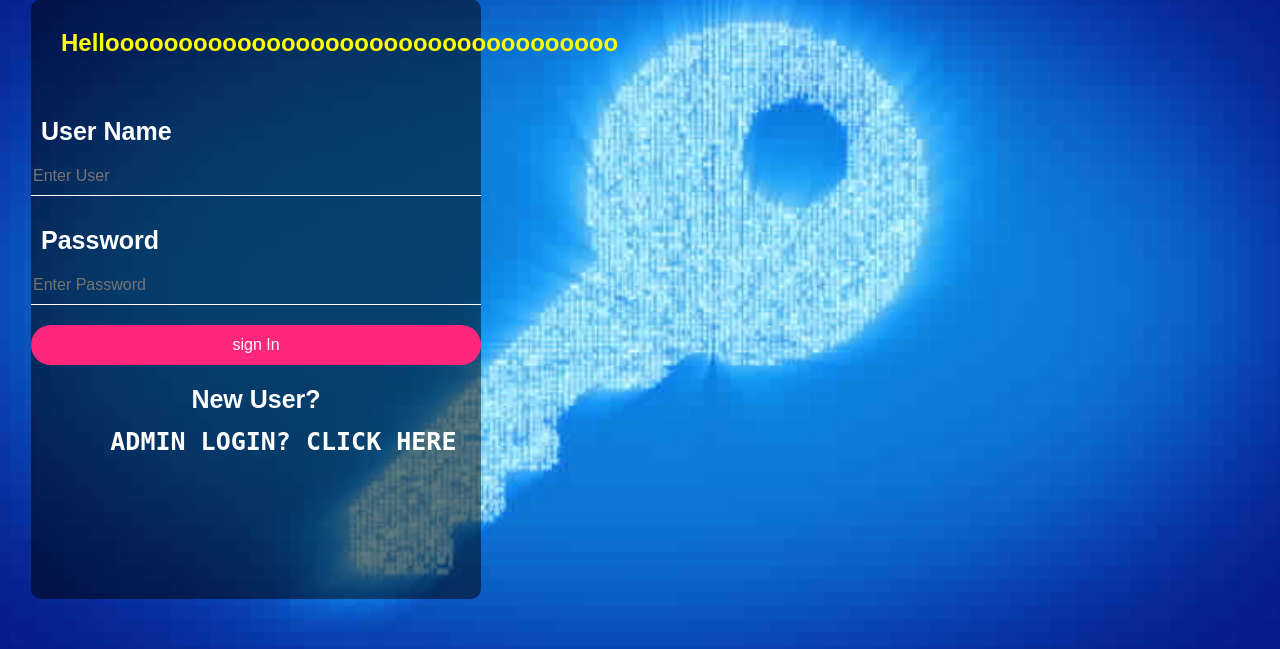
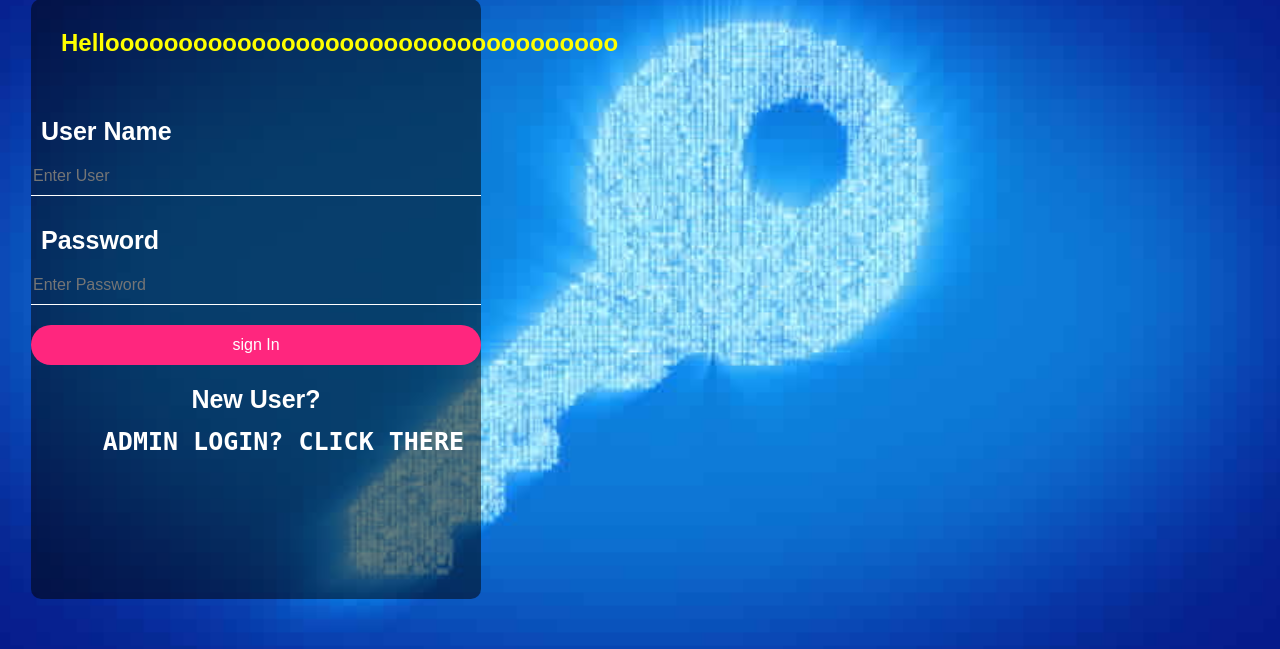
Before and after one commit to HarshaSindhe/Hotel, a PHP site: page /login1.php in a window 1280 px wide. Shown: the part 101-750 px from the top of the page. Run offline with PHP 8.4, Linux system fonts and the light colour scheme.

Commit message:
Update login1.php

```diff
--- a/login1.php
+++ b/login1.php
@@ -162,7 +162,7 @@ header{
 
 	    <a href="new_user.php"> New User?</a>	<br>
        <pre>
-       <a href="admin.php">ADMIN LOGIN? CLICK HERE
+       <a href="admin.php">ADMIN LOGIN? CLICK THERE
        </a>
     </pre>
 </center>
```
